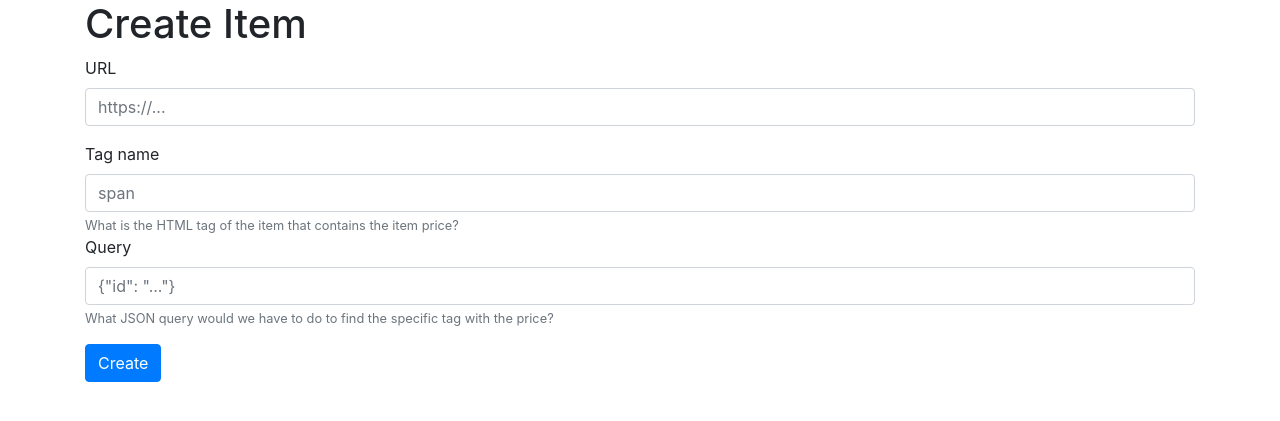
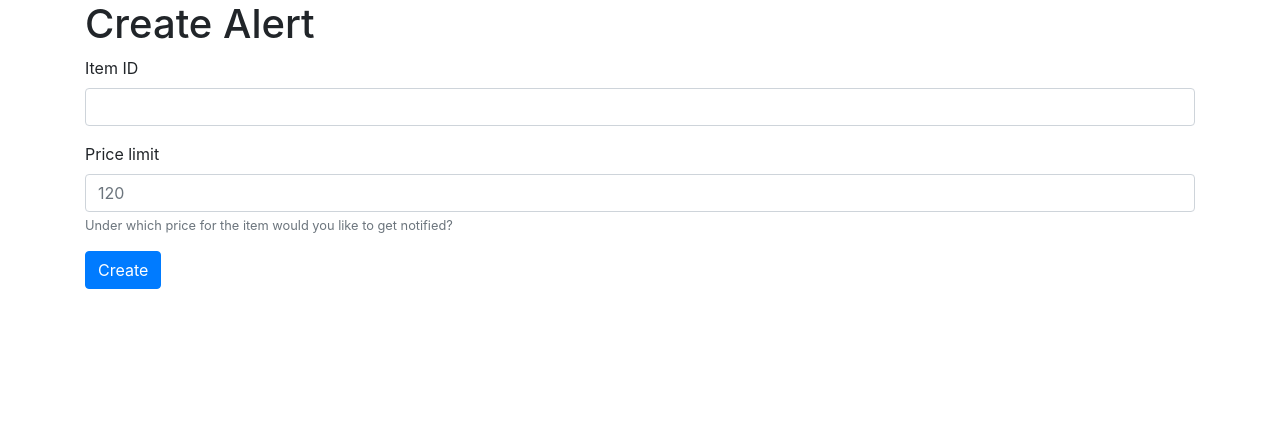
Before and after one commit to shenyiting2018/pricing-service, a Flask app: template templates/alerts/new_alert.html in a window 1280 px wide. Shown: the top 421 px of the page. Run offline with Flask 2, Linux system fonts and the light colour scheme; the template is opened without the code that fills it, so the values that code supplies are empty; some libraries are stand-ins or nearby versions.

Commit message:
Chapter 5

```diff
--- a/app.py
+++ b/app.py
@@ -6,6 +6,7 @@ from views.alerts import alert_blueprint
 app = Flask(__name__)
 
 app.register_blueprint(item_blueprint, url_prefix="/items")
+app.register_blueprint(alert_blueprint, url_prefix="/alerts")
 
 if __name__ == "__main__":
     app.run(debug=True)
--- a/templates/alerts/index.html
+++ b/templates/alerts/index.html
@@ -6,7 +6,7 @@
 </header>
 <section>
     <div class="list-group mb-3">
-        {% for item in alerts %}
+        {% for alert in alerts %}
         <div class="list-group-item">
             <h4>Alerts</h4>
             <p>
--- a/templates/alerts/new_alert.html
+++ b/templates/alerts/new_alert.html
@@ -1,25 +1,18 @@
 {% extends "base.html" %}
 
 {% block content %}
-    <head><h1>Create Item</h1></head>
+    <head><h1>Create Alert</h1></head>
     <section class="create-item-form">
         <form method="post">
             <div class="form-group">
-                <label for="url">URL</label>
-                <input type="text" class="form-control" id="url" name="url" placeholder="https://..."/>
-            </div>
-            <div>
-                <label for="tag_name">Tag name</label>
-                <input type="text" class="form-control" id="tag_name" name="tag_name" placeholder="span" aria-describedby="tagNameHelp"/>
-                <small class="form-text text-muted" id="tagNamHelp">
-                    What is the HTML tag of the item that contains the item price?
-                </small>
+                <label for="item_id">Item ID</label>
+                <input type="text" class="form-control" id="item_id" name="item_id"/>
             </div>
             <div class="form-group">
-                <label for="query">Query</label>
-                <input type="text" class="form-control" id="query" name="query" placeholder='{"id": "..."}' aria-describedby="queryHelp"/>
-                <small class="form-text text-muted">
-                    What JSON query would we have to do to find the specific tag with the price?
+                <label for="price_limit">Price limit</label>
+                <input type="text" class="form-control" id="price_limit" name="price_limit" placeholder='120' aria-describedby="priceLimitHelp"/>
+                <small id="priceLimitHelp" class="form-text text-muted">
+                    Under which price for the item would you like to get notified?
                 </small>
             </div>
             <button type="submit" class="btn btn-primary">Create</button>
```
